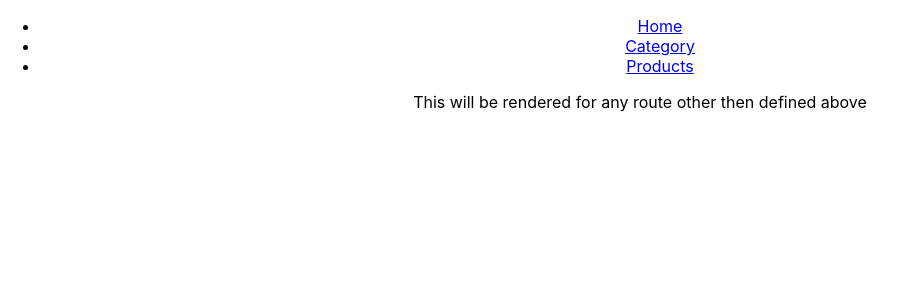
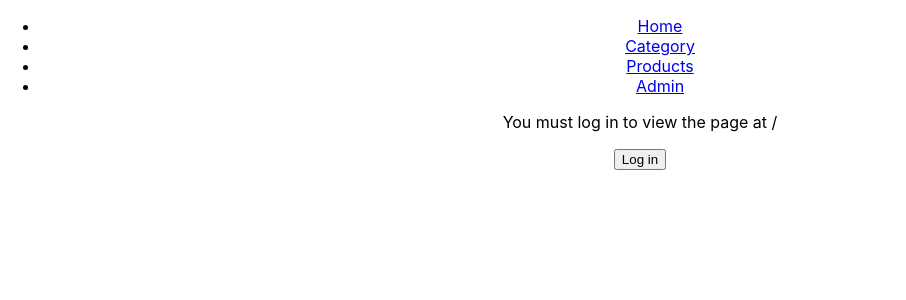
Before and after one commit to AsadRz/React-Routing-Demo, a React (Create React App) app in the folder react-router-demo/: page /login in a window 1280 px wide. Shown: the top 300 px of the page, without its empty margins (0-906 px from the left). Built offline with nearby package versions, Linux system fonts and the light colour scheme.

Commit message:
Added reuseable private route component to protect path which guest user is not allowed

```diff
--- a/react-router-demo/src/App.js
+++ b/react-router-demo/src/App.js
@@ -4,7 +4,17 @@ import Category from './components/Category';
 import Products from './components/Products';
 import Home from './components/Home';
 
+import Login from './components/Login';
+import PrivateRoute from './PrivateRoute';
+
 function App() {
+  const admin = () => {
+    return (
+      <div>
+        <h3>admin</h3>
+      </div>
+    );
+  };
   return (
     <div className='App'>
       <nav className='navbar navbar-light'>
@@ -18,6 +28,9 @@ function App() {
           <li>
             <Link to='/products'>Products</Link>
           </li>
+          <li>
+            <Link to='/admin'>Admin</Link>
+          </li>
         </ul>
       </nav>
       <Switch>
@@ -30,10 +43,11 @@ function App() {
         <Route path='/products'>
           <Products />
         </Route>
+        <Route path='/login'>
+          <Login />
+        </Route>
+        <PrivateRoute path='/admin' component={admin} />
         {/* /:id part is used for dynamic routing */}
-        <Route path='/:id'>
-          <p>This will be rendered for any route other then defined above</p>
-        </Route>
       </Switch>
     </div>
   );
--- /dev/null
+++ b/react-router-demo/src/PrivateRoute.js
@@ -0,0 +1,19 @@
+import React from 'react';
+import { Redirect, Route, useLocation } from 'react-router-dom';
+import { fakeAuth } from './components/Login';
+
+const PrivateRoute = ({ component: Component, ...rest }) => {
+  const location = useLocation();
+
+  return (
+    <Route {...rest}>
+      {fakeAuth.isAuthenticated === true ? (
+        <Component />
+      ) : (
+        <Redirect to={{ pathname: '/login', state: { from: location } }} />
+      )}
+    </Route>
+  );
+};
+
+export default PrivateRoute;
--- /dev/null
+++ b/react-router-demo/src/components/Login/index.jsx
@@ -0,0 +1,35 @@
+import React, { useState } from 'react';
+import { Redirect, useLocation } from 'react-router-dom';
+
+const Login = () => {
+  const { state } = useLocation;
+  const { from } = state || { from: { pathname: '/' } };
+  const [redirectToRefferer, setRedirectToRefferer] = useState(false);
+
+  const login = () => {
+    fakeAuth.authenticate(() => {
+      setRedirectToRefferer(true);
+    });
+  };
+
+  if (redirectToRefferer) {
+    <Redirect to={from} />;
+  }
+  return (
+    <div>
+      <p>You must log in to view the page at {from.pathname}</p>
+      <button onClick={login}>Log in</button>
+    </div>
+  );
+};
+
+/* A fake authentication function */
+export const fakeAuth = {
+  isAuthenticated: false,
+  authenticate(cb) {
+    this.isAuthenticated = true;
+    setTimeout(cb, 100);
+  },
+};
+
+export default Login;
--- a/react-router-demo/src/components/Products/index.jsx
+++ b/react-router-demo/src/components/Products/index.jsx
@@ -8,7 +8,7 @@ const Products = () => {
   const linkList = productData.map((item) => {
     return (
       <li key={item.id}>
-        <Link to={`${url}/${item.id}`}>{item.name}</Link>
+        <Link to={`${path}/${item.id}`}>{item.name}</Link>
       </li>
     );
   });
```
